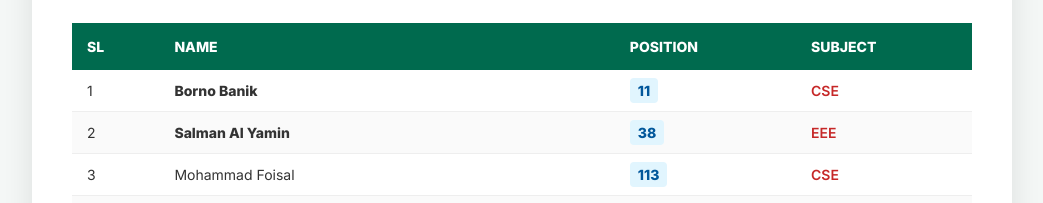
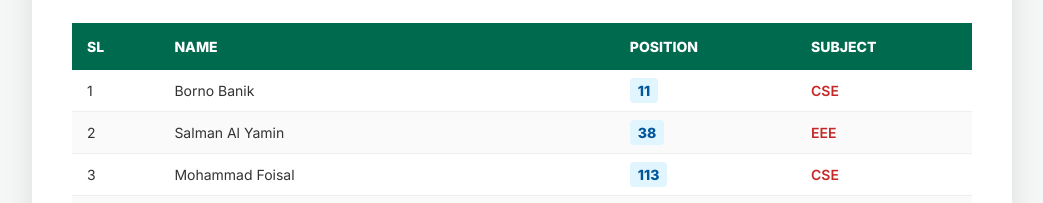
Before and after one commit to Foisal1301/G5list, a plain HTML site: page index.html in a window 1280 px wide. Shown: the part 164-367 px from the top of the page, without its empty margins (118-1161 px from the left). Drawn offline with Linux system fonts and the light colour scheme.

Commit message:
remove strong tag

```diff
--- a/index.html
+++ b/index.html
@@ -123,8 +123,8 @@
             </tr>
         </thead>
         <tbody>
-            <tr><td>1</td><td><strong>Borno Banik</strong></td><td><span class="pos-badge">11</span></td><td class="dept-badge">CSE</td></tr>
-            <tr><td>2</td><td><strong>Salman Al Yamin</strong></td><td><span class="pos-badge">38</span></td><td class="dept-badge">EEE</td></tr>
+            <tr><td>1</td><td>Borno Banik</td><td><span class="pos-badge">11</span></td><td class="dept-badge">CSE</td></tr>
+            <tr><td>2</td><td>Salman Al Yamin</td><td><span class="pos-badge">38</span></td><td class="dept-badge">EEE</td></tr>
             <tr><td>3</td><td>Mohammad Foisal</td><td><span class="pos-badge">113</span></td><td class="dept-badge">CSE</td></tr>
             <tr><td>4</td><td>AL MUKADDIM SAKI</td><td><span class="pos-badge">143</span></td><td class="dept-badge">CSE</td></tr>
             <tr><td>5</td><td>ANAS MAHDI TAHMID</td><td><span class="pos-badge">167</span></td><td class="dept-badge">EEE</td></tr>
```
